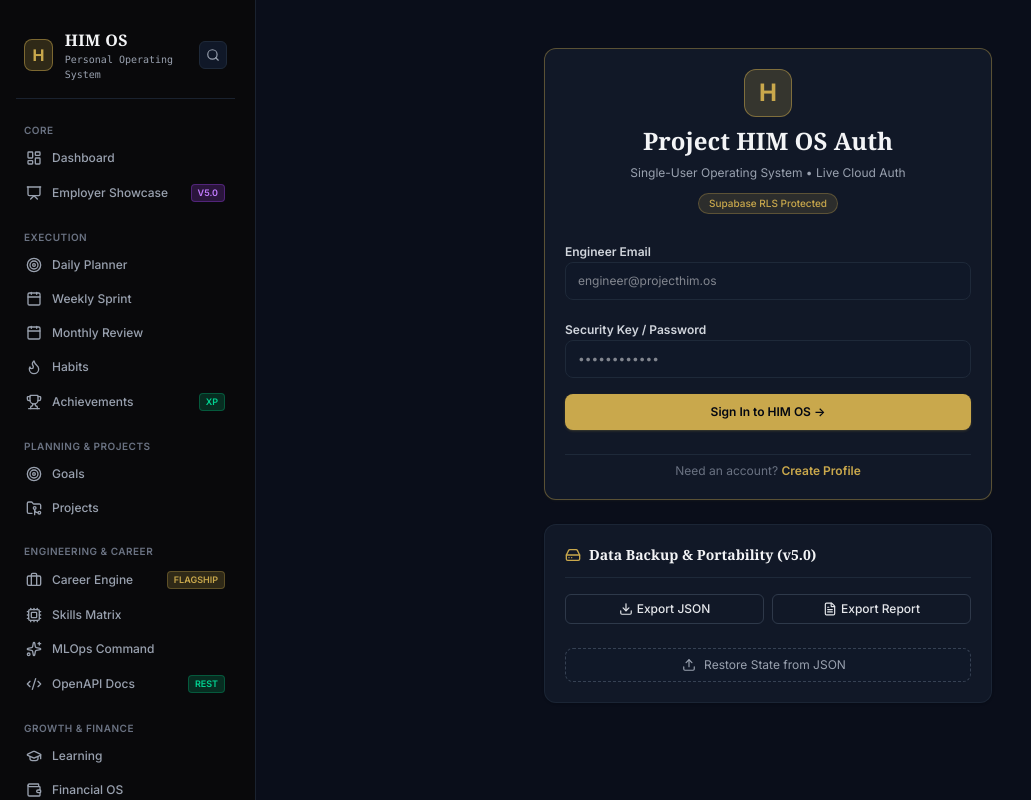
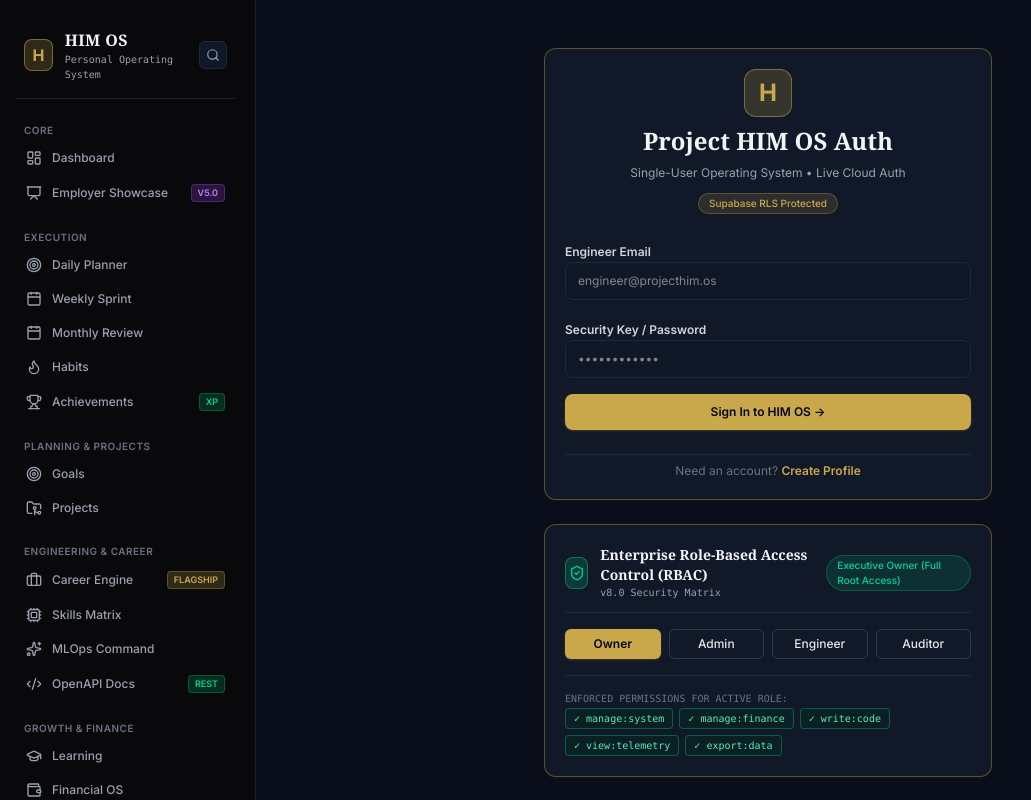
Before and after one commit to Quantumdata66/him-os, a Next.js app: page /auth/login in a window 1280 px wide. Shown: the top 800 px of the page, without its empty margins (0-1031 px from the left). Built offline with nearby package versions, Linux system fonts and the light colour scheme; no server answers; a web font is replaced by a local one.

Commit message:
feat(v8): add Enterprise Role-Based Access Control (RBAC) matrix and role switcher widget

```diff
--- a/src/app/auth/login/page.tsx
+++ b/src/app/auth/login/page.tsx
@@ -7,6 +7,7 @@ import { Badge } from '@/shared/ui/Badge';
 import { useRouter } from 'next/navigation';
 import { Download, FileText, Upload, HardDrive, CheckCircle2 } from 'lucide-react';
 import { BackupEngine } from '@/core/backup/backupEngine';
+import { RbacControlWidget } from '@/shared/ui/RbacControlWidget';
 
 export default function LoginPage() {
   const [email, setEmail] = useState('');
@@ -94,6 +95,11 @@ export default function LoginPage() {
         </div>
       </Card>
 
+      {/* Enterprise RBAC Role Switcher */}
+      <div className="w-full max-w-md">
+        <RbacControlWidget />
+      </div>
+
       {/* System Data Export & Restore Panel */}
       <Card className="w-full max-w-md space-y-4">
         <div className="flex items-center space-x-2 border-b border-gray-800 pb-3">
--- /dev/null
+++ b/src/core/auth/rbac.ts
@@ -0,0 +1,62 @@
+import { StorageAdapter } from '../storage/localStorageAdapter';
+
+export type UserRole = 'owner' | 'admin' | 'engineer' | 'auditor';
+
+export type Permission =
+  | 'manage:system'
+  | 'manage:finance'
+  | 'write:code'
+  | 'view:telemetry'
+  | 'export:data';
+
+export interface RolePermissions {
+  role: UserRole;
+  title: string;
+  permissions: Permission[];
+}
+
+const ROLE_KEY = 'him_os_user_role';
+
+export const ROLE_MATRIX: Record<UserRole, RolePermissions> = {
+  owner: {
+    role: 'owner',
+    title: 'Executive Owner (Full Root Access)',
+    permissions: ['manage:system', 'manage:finance', 'write:code', 'view:telemetry', 'export:data'],
+  },
+  admin: {
+    role: 'admin',
+    title: 'Enterprise Administrator',
+    permissions: ['manage:system', 'manage:finance', 'view:telemetry', 'export:data'],
+  },
+  engineer: {
+    role: 'engineer',
+    title: 'Lead Software Engineer',
+    permissions: ['write:code', 'view:telemetry'],
+  },
+  auditor: {
+    role: 'auditor',
+    title: 'Financial & Compliance Auditor',
+    permissions: ['view:telemetry', 'export:data'],
+  },
+};
+
+export class RbacService {
+  static getActiveRole(): UserRole {
+    return StorageAdapter.getItem<UserRole>(ROLE_KEY, 'owner');
+  }
+
+  static setActiveRole(role: UserRole) {
+    StorageAdapter.setItem(ROLE_KEY, role);
+  }
+
+  static hasPermission(permission: Permission): boolean {
+    const activeRole = this.getActiveRole();
+    const roleConfig = ROLE_MATRIX[activeRole];
+    return roleConfig ? roleConfig.permissions.includes(permission) : false;
+  }
+
+  static getActiveRolePermissions(): RolePermissions {
+    const role = this.getActiveRole();
+    return ROLE_MATRIX[role];
+  }
+}
--- /dev/null
+++ b/src/shared/ui/RbacControlWidget.tsx
@@ -0,0 +1,67 @@
+'use client';
+
+import React, { useState, useEffect } from 'react';
+import { Card } from './Card';
+import { Badge } from './Badge';
+import { Button } from './Button';
+import { ShieldCheck, UserCheck, Lock, Key } from 'lucide-react';
+import { RbacService, UserRole, ROLE_MATRIX } from '@/core/auth/rbac';
+
+export const RbacControlWidget: React.FC = () => {
+  const [activeRole, setActiveRole] = useState<UserRole>('owner');
+
+  useEffect(() => {
+    setActiveRole(RbacService.getActiveRole());
+  }, []);
+
+  const handleSwitchRole = (role: UserRole) => {
+    RbacService.setActiveRole(role);
+    setActiveRole(role);
+  };
+
+  const activeConfig = ROLE_MATRIX[activeRole];
+
+  return (
+    <Card goldBorder className="space-y-4">
+      <div className="flex items-center justify-between border-b border-gray-800 pb-3">
+        <div className="flex items-center space-x-3">
+          <div className="w-8 h-8 rounded-lg bg-emerald-500/20 border border-emerald-500/50 flex items-center justify-center text-emerald-400">
+            <ShieldCheck className="w-4 h-4" />
+          </div>
+          <div>
+            <h3 className="text-sm font-serif font-bold text-gray-100">Enterprise Role-Based Access Control (RBAC)</h3>
+            <p className="text-[10px] text-gray-400 font-mono">v8.0 Security Matrix</p>
+          </div>
+        </div>
+        <Badge variant="green" className="text-[10px]">
+          {activeConfig.title}
+        </Badge>
+      </div>
+
+      <div className="grid grid-cols-2 md:grid-cols-4 gap-2">
+        {(Object.keys(ROLE_MATRIX) as UserRole[]).map((r) => (
+          <Button
+            key={r}
+            variant={activeRole === r ? 'primary' : 'outline'}
+            size="sm"
+            onClick={() => handleSwitchRole(r)}
+            className="capitalize text-xs"
+          >
+            {r}
+          </Button>
+        ))}
+      </div>
+
+      <div className="pt-2 border-t border-gray-800 space-y-2">
+        <span className="text-[10px] font-mono text-gray-500 uppercase">Enforced Permissions for Active Role:</span>
+        <div className="flex flex-wrap gap-1.5">
+          {activeConfig.permissions.map((perm) => (
+            <span key={perm} className="text-[10px] font-mono px-2 py-0.5 rounded bg-emerald-950/40 border border-emerald-500/40 text-emerald-300">
+              ✓ {perm}
+            </span>
+          ))}
+        </div>
+      </div>
+    </Card>
+  );
+};
```
